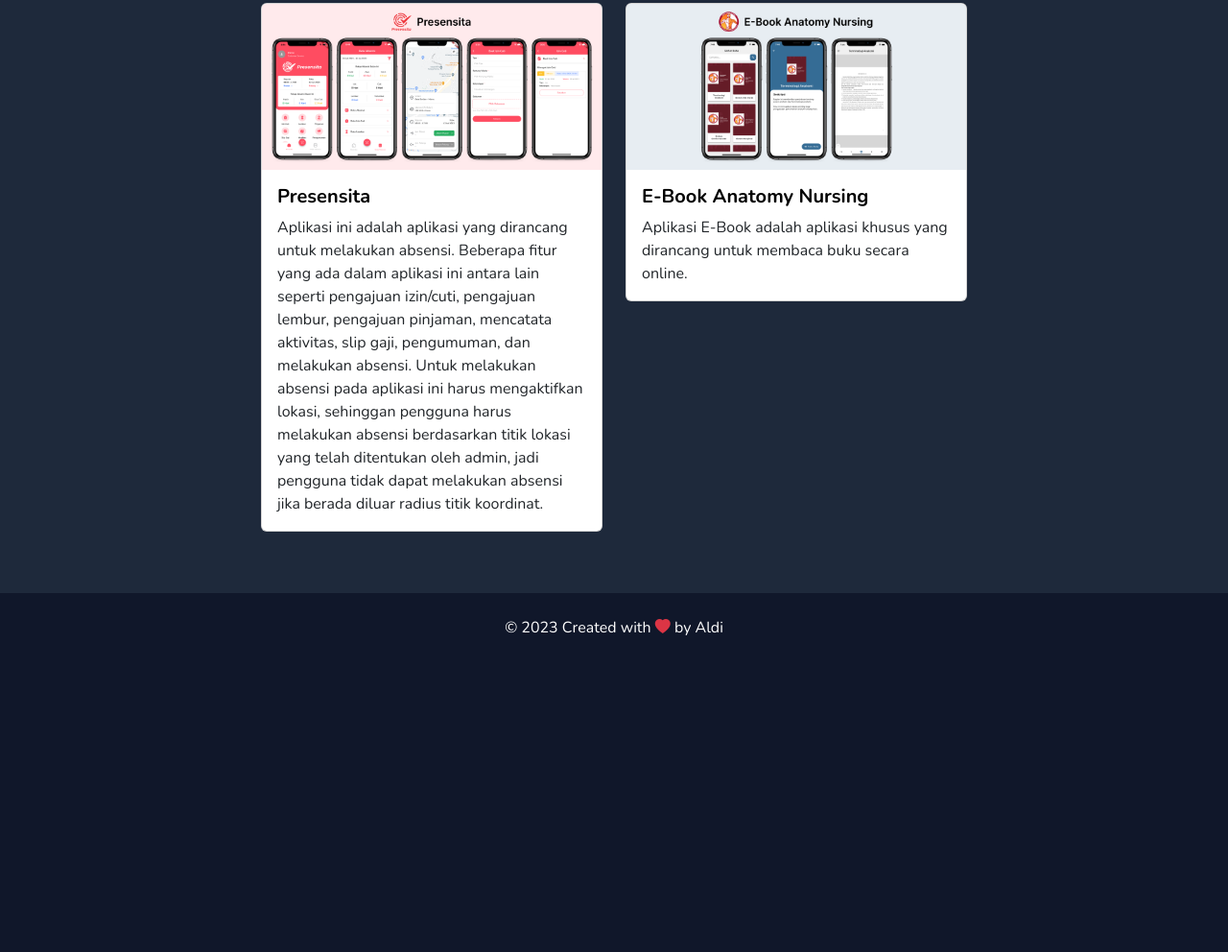
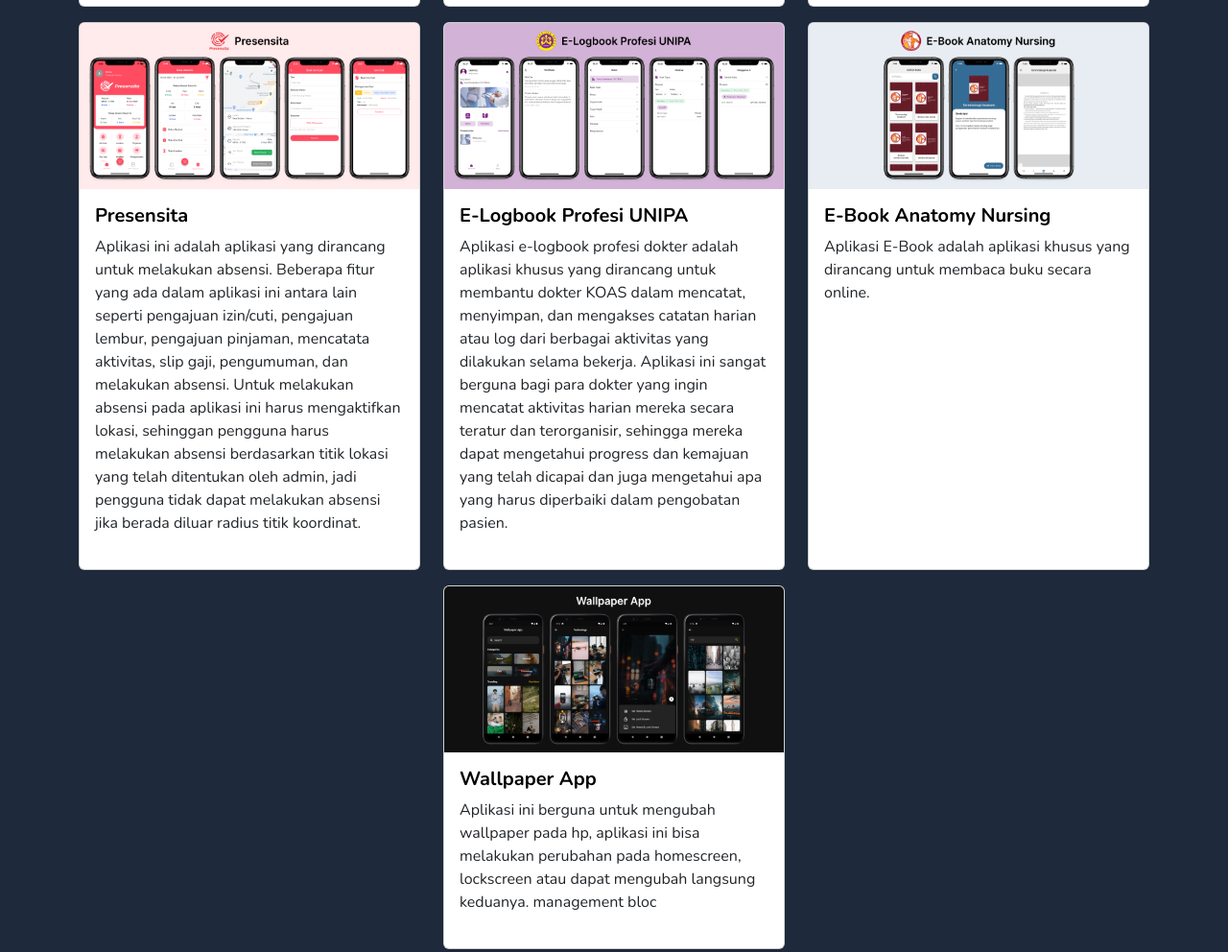
Before and after one commit to aldiansyahfahmi/aldiansyahfahmi.github.io, a plain HTML site: page index.html in a window 1280 px wide. Shown: the part 1783-2775 px from the top of the page at 96% size. Before the commit the page ends 2473 px from the top, so only its background shows below. Drawn offline with nearby package versions, Linux system fonts and the light colour scheme.

Commit message:
add E-Logbook Profesi UNIPA, Wallpaper App

```diff
--- a/index.html
+++ b/index.html
@@ -313,6 +313,22 @@
 
           <div class="col-lg-4 col-md-6 mb-3">
             <div class="card">
+              <a href="https://play.google.com/store/apps/details?id=com.smartinovasi.e_logbook_profesi_unipa&hl=id" target="_blank">
+                <img src="img/E-Logbook Profesi UNIPA.png" class="card-img-top" alt="Project4" />
+              </a>
+              <div class="card-body">
+                <a href="https://play.google.com/store/apps/details?id=com.smartinovasi.e_logbook_profesi_unipa&hl=id" target="_blank" style="color: black; text-decoration: none"><h5 class="fw-bold">E-Logbook Profesi UNIPA</h5></a>
+                <p class="card-text">
+                  Aplikasi e-logbook profesi dokter adalah aplikasi khusus yang dirancang untuk membantu dokter KOAS dalam mencatat, menyimpan, dan mengakses catatan harian atau log dari berbagai aktivitas yang dilakukan selama bekerja.
+                  Aplikasi ini sangat berguna bagi para dokter yang ingin mencatat aktivitas harian mereka secara teratur dan terorganisir, sehingga mereka dapat mengetahui progress dan kemajuan yang telah dicapai dan juga mengetahui apa
+                  yang harus diperbaiki dalam pengobatan pasien.
+                </p>
+              </div>
+            </div>
+          </div>
+
+          <div class="col-lg-4 col-md-6 mb-3">
+            <div class="card">
               <a href="https://play.google.com/store/apps/details?id=smartinovasi.nursingdigitallearning&amp;hl=id" target="_blank">
                 <img src="img/E-Book Anatomy Learning.png" class="card-img-top" alt="Project4" />
               </a>
@@ -323,31 +339,17 @@
             </div>
           </div>
 
-          <!-- <div class="col-lg-4 col-md-6 mb-3">
+          <div class="col-lg-4 col-md-6 mb-3">
             <div class="card">
-              <img src="img/telerehab.png" class="card-img-top" alt="Project6" />
+              <a href="https://github.com/aldiansyahfahmi/wallpaper-app" target="_blank">
+                <img src="img/Wallpaper App.png" class="card-img-top" alt="Project5" />
+              </a>
               <div class="card-body">
-                <a href="https://play.google.com/store/apps/details?id=androidmakassar.telerehabilitasi_hasanuddin&amp;hl=id" target="_blank" style="color: black; text-decoration: none">
-                  <h5 class="fw-bold">Telerehabilitasi Hasanuddin</h5></a
-                >
-                <p class="card-text">
-                  Telerehabilitasi Hasanuddin adalah aplikasi berbasis mobile yang dibuat untuk memenuhi kebutuhan kesehatan masyarakat dalam bentuk video edukasi mengenai terapi latihan. Telerehabilitasi Hasanuddin telah dikembangkan oleh
-                  tim kesehatan profesional termasuk Dokter Spesialis Kedokteran Fisik dan Rehabilitasi, dokter umum, fisioterapis, dan terapis okupasi. Program latihan ini dirancang berdasarkan evidence-based. Fitur utama kami meliputi
-                  rehabilitasi atroke, latihan pernapasan, dan latihan interval aerobik. Latihan terapeutik dibentuk untuk memastikan bahwa orang berolahraga dengan cara yang baik dan berbasis ilmiah.
-                </p>
+                <a href="https://github.com/aldiansyahfahmi/wallpaper-app" target="_blank" style="color: black; text-decoration: none"><h5 class="fw-bold">Wallpaper App</h5></a>
+                <p class="card-text">Aplikasi ini berguna untuk mengubah wallpaper pada hp, aplikasi ini bisa melakukan perubahan pada homescreen, lockscreen atau dapat mengubah langsung keduanya. management bloc</p>
               </div>
             </div>
-          </div> -->
-
-          <!-- <div class="col-lg-4 col-md-6 mb-3">
-            <div class="card">
-              <img src="img/hello_beras.jpeg" class="card-img-top" alt="Project3" />
-              <div class="card-body">
-                <h5 class="fw-bold">Hello Beras</h5>
-                <p class="card-text">Aplikasi ini dirancang untuk melakukan pembelian beras secara online</p>
-              </div>
-            </div>
-          </div> -->
+          </div>
         </div>
       </div>
     </section>
--- a/style.css
+++ b/style.css
@@ -24,3 +24,21 @@
 section {
   padding-top: 5rem;
 }
+
+.card {
+  display: flex;
+  flex-direction: column; /* Mengatur tata letak isi card secara vertikal */
+  height: 100%; /* Memastikan card mengambil seluruh tinggi yang tersedia */
+}
+
+.card-body {
+  display: flex;
+  flex-direction: column; /* Tata letak isi body secara vertikal */
+  flex: 1; /* Mengambil ruang yang tersedia */
+  justify-content: space-between; /* Menyebar isi dari atas ke bawah */
+}
+
+.card-text {
+  flex-grow: 1; /* Memungkinkan teks mengambil ruang maksimal */
+  padding-bottom: 20px; /* Jarak antara teks dan elemen di bawahnya */
+}
```
Also changed, not shown: img/E-Logbook Profesi UNIPA.png (added), img/Wallpaper App.png (added), 2 other files.
